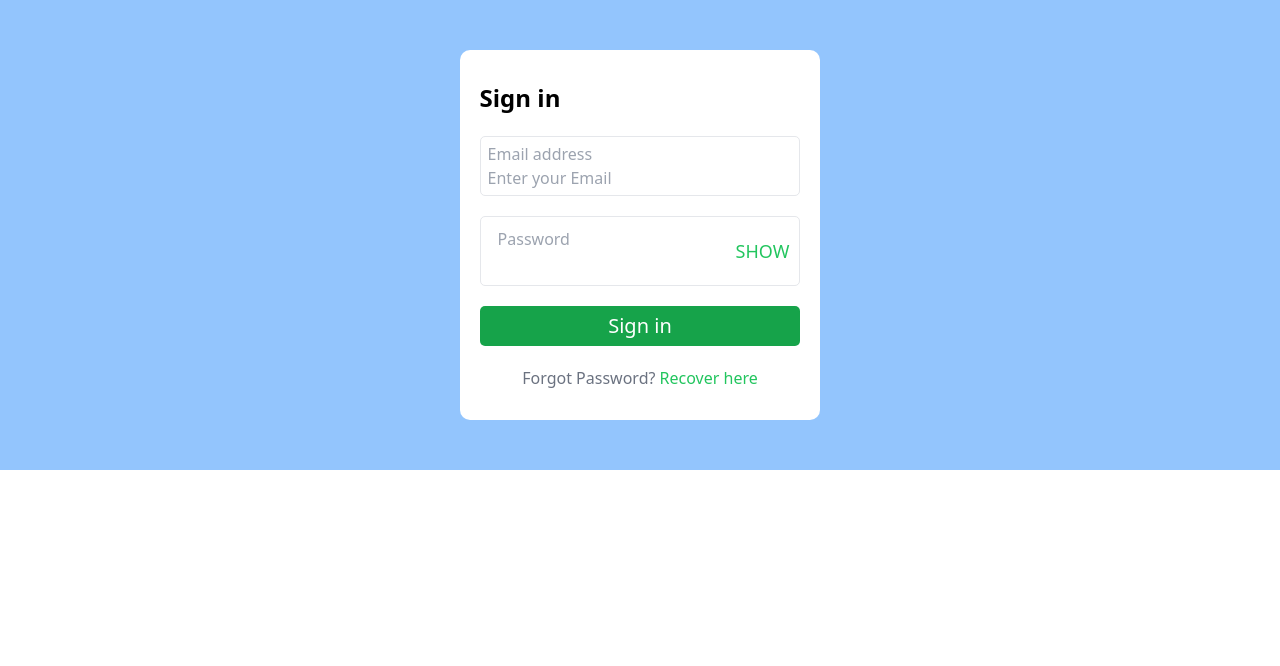
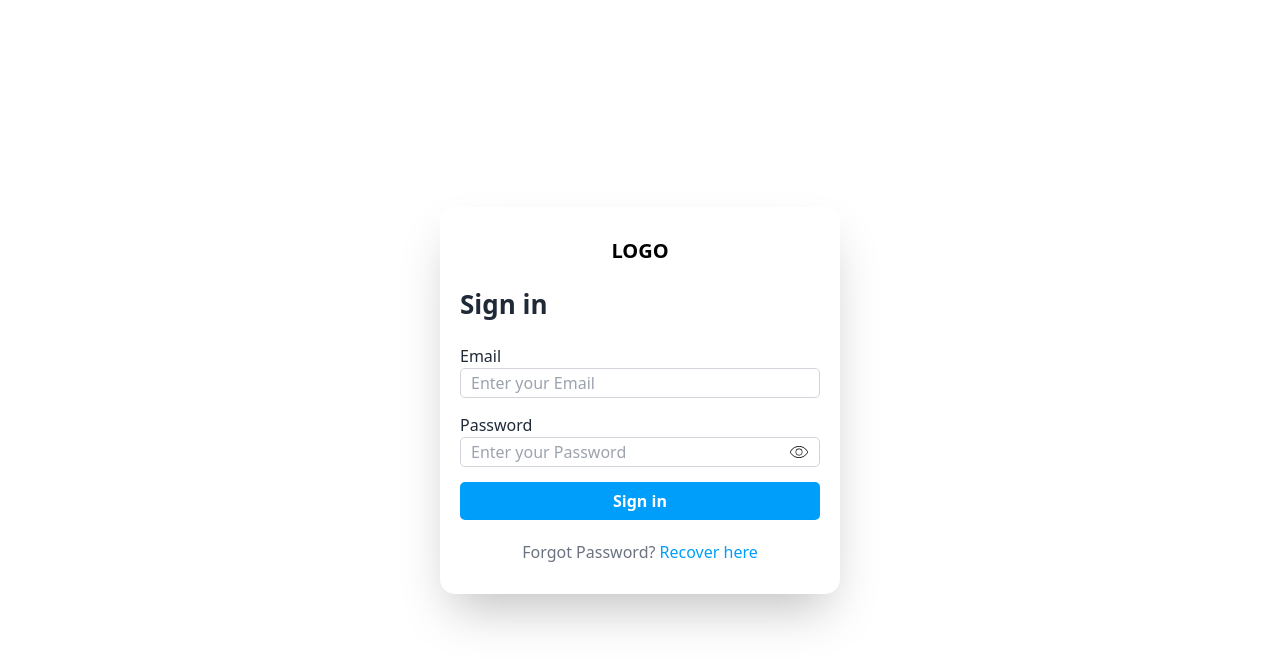
Before and after one commit to Involut6/eva-app, a Vue app: page /login in a window 1280 px wide. Shown: the top 666 px of the page. Built offline with nearby package versions, Linux system fonts and the light colour scheme.

Commit message:
login page edited

```diff
--- a/src/views/LoginView.vue
+++ b/src/views/LoginView.vue
@@ -1,27 +1,42 @@
 <template>
   <div class="">
-    <div class="bg-blue-300 py-[50px]">
-      <div class="bg-white flex flex-col w-fit gap-y-[20px] mx-auto px-[20px] py-[30px] rounded-[10px]">
-        <p class="font-bold text-[24px]">Sign in</p>
+    <div class="flex justify-center items-center h-screen">
+      <div class="bg-white w-[400px] h-fit flex flex-col px-[20px] py-[30px] gap-y-[20px] rounded-[15px] shadow-2xl">
+        <div class="mx-auto font-bold text-xl">LOGO</div>
 
-        <div class="flex flex-col border border-gray-200 border-solid px-[7px] py-[5px] rounded-[5px]">
-          <p class="text-gray-400">Email address</p>
+        <p class="font-semibold text-[26px] text-gray-800">Sign in</p>
 
-          <input type="Email" placeholder="Enter your Email" class="outline-none">
-        </div>
-
-        <div class="flex border border-gray-200 border-solid px-[10px] py-[5px] rounded-[5px] items-center">
-          <div class="flex flex-col px-[7px] py-[5px] rounded-[5px]">
-            <p class="text-gray-400">Password</p>
-            <input type="Password" class="outline-none">
+        <form class="flex flex-col justify-between h-fit gap-y-[15px]">
+          <div>
+            <p class="font-medium text-gray-800 relative">Email</p>
+            <input type="Email" class="outline-none h-[30px] rounded-[5px] border border-gray-300 border-solid px-[10px] py-[5px] w-full" placeholder="Enter your Email">
           </div>
 
-          <button class="text-green-500 font-medium text-[18px]">SHOW</button>
-        </div>
+          <div>
+            <p class="font-medium text-gray-800 relative">Password</p>
+            <div class="flex border border-gray-300 border-solid px-[10px] justify-between py-[5px] rounded-[5px] items-center h-[30px]">
+              <input type="Password" class="outline-none" placeholder="Enter your Password">
 
-        <div class="bg-green-600 w-full text-center py-[5px] rounded-[5px] text-white text-[20px]">Sign in</div>
+              <div class="flex" id="eye-icons">
+                <div>
+                  <svg xmlns="http://www.w3.org/2000/svg" width="20" height="20" viewBox="0 0 256 256">
+                    <path fill="currentColor" d="M243.66 126.38c-.34-.76-8.52-18.89-26.83-37.2C199.87 72.22 170.7 52 128 52S56.13 72.22 39.17 89.18c-18.31 18.31-26.49 36.44-26.83 37.2a4.08 4.08 0 0 0 0 3.25c.34.77 8.52 18.89 26.83 37.2c17 17 46.14 37.17 88.83 37.17s71.87-20.21 88.83-37.17c18.31-18.31 26.49-36.43 26.83-37.2a4.08 4.08 0 0 0 0-3.25Zm-32.7 35c-23.07 23-51 34.62-83 34.62s-59.89-11.65-83-34.62A135.71 135.71 0 0 1 20.44 128A135.69 135.69 0 0 1 45 94.62C68.11 71.65 96 60 128 60s59.89 11.65 83 34.62A135.79 135.79 0 0 1 235.56 128A135.71 135.71 0 0 1 211 161.38ZM128 84a44 44 0 1 0 44 44a44.05 44.05 0 0 0-44-44Zm0 80a36 36 0 1 1 36-36a36 36 0 0 1-36 36Z"/>
+                  </svg>
+                </div>
 
-        <p class="text-center text-gray-500">Forgot Password? <button class="text-green-500">Recover here</button></p>
+                <div class="hidden">
+                  <svg xmlns="http://www.w3.org/2000/svg" width="20" height="20" viewBox="0 0 256 256">
+                    <path fill="currentColor" d="M51 37.31a4 4 0 0 0-6 5.38L67.59 67.5C29.34 89 13 124.81 12.34 126.38a4.08 4.08 0 0 0 0 3.25c.34.77 8.52 18.89 26.83 37.2c17 17 46.14 37.17 88.83 37.17a122.59 122.59 0 0 0 53.06-11.69l24 26.38a4 4 0 1 0 5.92-5.38Zm98.1 119.85a36 36 0 0 1-48.1-52.94ZM128 196c-32 0-59.89-11.65-83-34.62A135.81 135.81 0 0 1 20.44 128c3.65-7.23 20.09-36.81 52.68-54.43l22.45 24.7a44 44 0 0 0 59 64.83l20.89 23A114.94 114.94 0 0 1 128 196Zm6.78-103.36a4 4 0 0 1 1.49-7.86a44.15 44.15 0 0 1 35.54 39.09a4 4 0 0 1-3.61 4.35h-.38a4 4 0 0 1-4-3.63a36.1 36.1 0 0 0-29.04-31.95Zm108.88 37c-.41.91-10.2 22.58-32.38 42.45a4 4 0 0 1-2.67 1a4 4 0 0 1-2.67-7A136.71 136.71 0 0 0 235.56 128A136.07 136.07 0 0 0 211 94.62C187.89 71.65 160 60 128 60a122 122 0 0 0-20 1.63a4 4 0 0 1-1.32-7.89A129.3 129.3 0 0 1 128 52c42.7 0 71.87 20.22 88.83 37.18c18.31 18.31 26.49 36.44 26.83 37.2a4.08 4.08 0 0 1 0 3.25Z"/>
+                  </svg>
+                </div>
+              </div>
+            </div>
+          </div>
+
+          <input type="submit" value="Sign in" class="bg-[#009efb] w-full text-center py-[7px] h-fit rounded-[5px] text-white text-[16px] font-semibold">
+        </form>
+
+        <p class="text-center text-gray-500">Forgot Password? <button class="text-[#009efb]">Recover here</button></p>
       </div>
     </div>
   </div>
```
